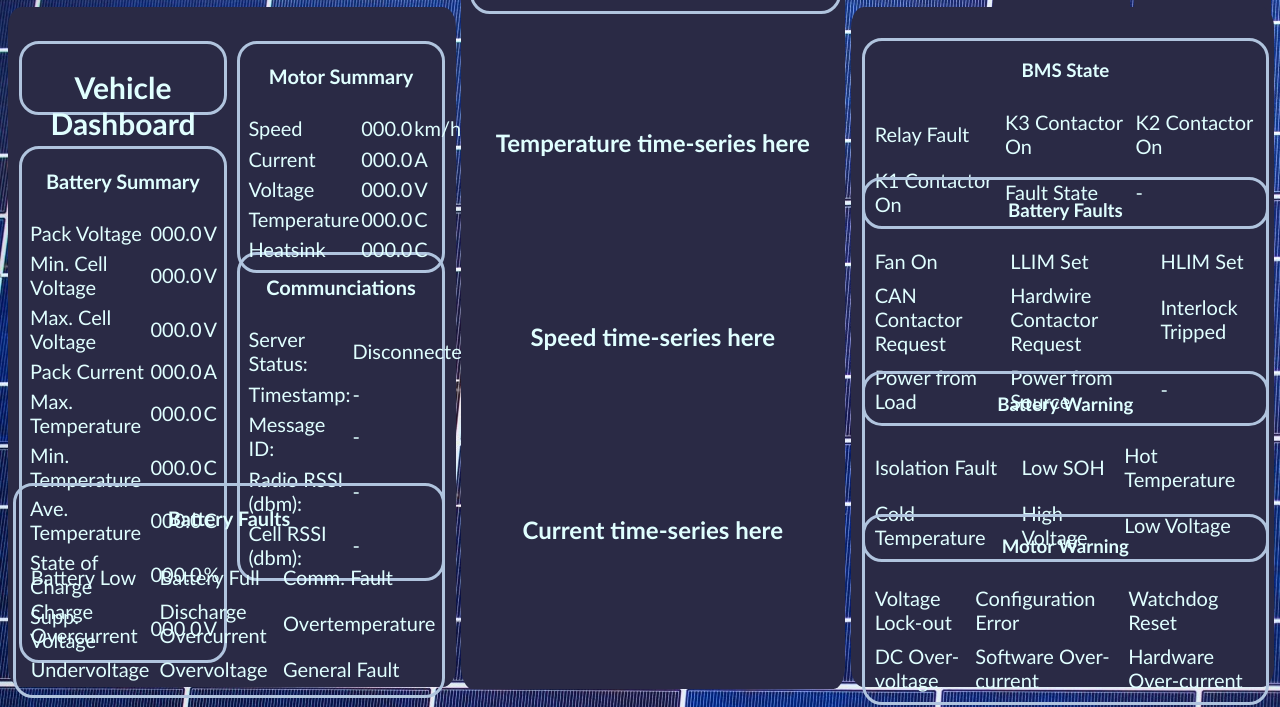
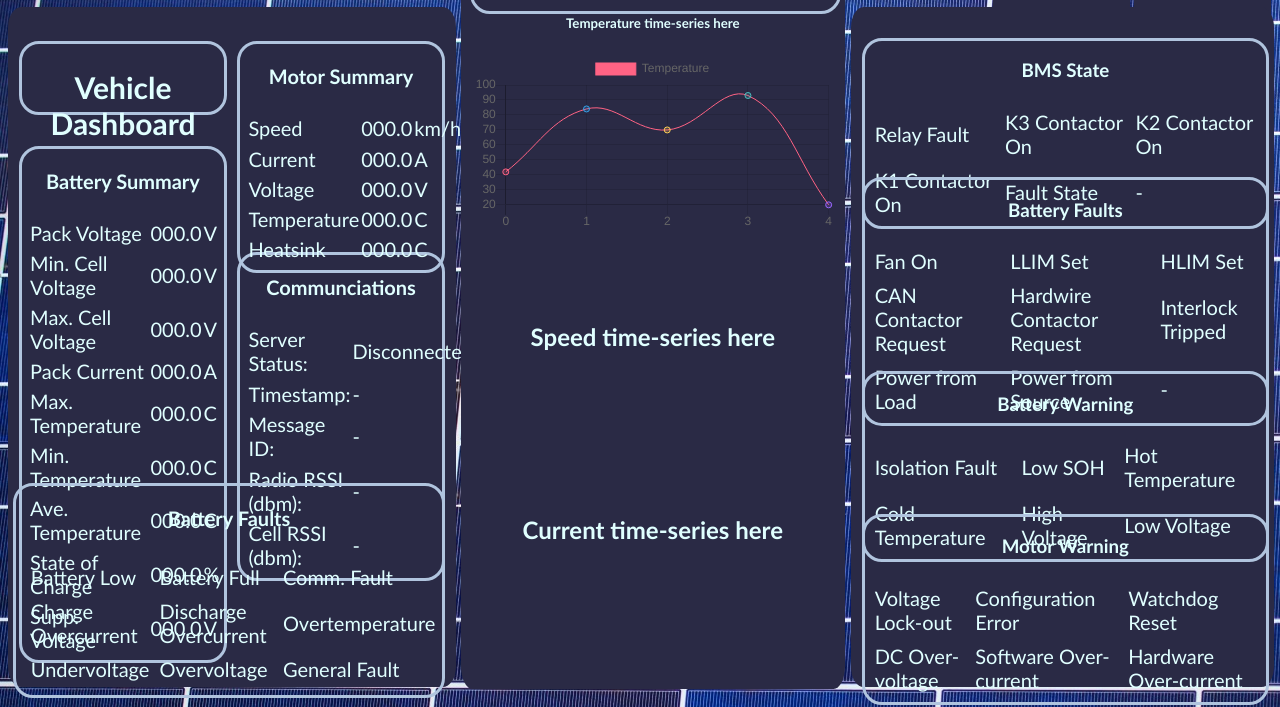
Before and after one commit to UBC-Solar/Legacy-Telemetry-Interface, a website: page client/index.html in a window 1280 px wide. Shown: the part 93-800 px from the top of the page. Drawn offline with nearby package versions, Linux system fonts and the light colour scheme; no server answers.

Commit message:
Inserted a chart

```diff
--- a/client/css/stylesheet.css
+++ b/client/css/stylesheet.css
@@ -157,7 +157,7 @@ td {
     position: absolute;
     width: 95%;
     height: 20%;
-    top: 25%;
+    top: 10%;
     left: 2.5%;
 
     text-align: center;
--- a/client/index.html
+++ b/client/index.html
@@ -184,7 +184,8 @@
         </div>
 
         <div id="GraphNav-Temp">
-            <h2> Temperature time-series here</h2>
+            <h5> Temperature time-series here</h5>
+            <canvas id="myChart" width="100" height="50"></canvas>
         </div>
 
         <div id="GraphNav-Speed">
@@ -311,6 +312,7 @@
 
     <script src="/socket.io/socket.io.js"></script>
     <script src="js/main.js"></script>
+    <script src="https://cdnjs.cloudflare.com/ajax/libs/Chart.js/2.9.3/Chart.bundle.js"></script>
 
     <script src="js/tabs.js"></script>
 </body>
--- a/client/js/main.js
+++ b/client/js/main.js
@@ -1,6 +1,5 @@
 
 window.onload = function () {
-
     var serverStatus = document.getElementById('server-status');
     var lastTimestamp = document.getElementById('last-timestamp');
     var lastID = document.getElementById('last-id');
@@ -61,6 +60,36 @@ window.onload = function () {
     var softwareOC = document.getElementById('software-overcurrent');
     var hardwareOC = document.getElementById('hardware-overcurrent');
 
+    var ctx = document.getElementById('myChart').getContext('2d');
+    var tempChart = new Chart(ctx, {
+        type: 'line',
+        data: {
+            labels: [],
+            datasets: [{
+                label: 'Temperature',
+                data: [],
+                fill: false,
+                backgroundColor: [
+                    'rgba(255, 99, 132, 0.2)',
+                    'rgba(54, 162, 235, 0.2)',
+                    'rgba(255, 206, 86, 0.2)',
+                    'rgba(75, 192, 192, 0.2)',
+                    'rgba(153, 102, 255, 0.2)',
+                    'rgba(255, 159, 64, 0.2)'
+                ],
+                borderColor: [
+                    'rgba(255, 99, 132, 1)',
+                    'rgba(54, 162, 235, 1)',
+                    'rgba(255, 206, 86, 1)',
+                    'rgba(75, 192, 192, 1)',
+                    'rgba(153, 102, 255, 1)',
+                    'rgba(255, 159, 64, 1)'
+                ],
+                borderWidth: 1
+            }]
+        },
+    });
+
     var socket = io();
 
     socket.on(
@@ -80,6 +109,13 @@ window.onload = function () {
             battMaxTemp.innerHTML = data['maxTemp'];
             battMinTemp.innerHTML = data['minTemp'];
             battAveTemp.innerHTML = data['temperature'];
+
+            let chartData = getData(data['temperature'], data['timeStamp']);
+
+            if (chartData.valid) {
+                updateChart(tempChart, chartData.data, chartData.timeStamp);
+            }
+
         }
 
     )
@@ -482,4 +518,44 @@ window.onload = function () {
         }
     )
 
+    function updateChart(chart, data, timeStamp) {
+        let sizeLabels = chart.data.labels.push(timeStamp);
+        let sizeData = chart.data.datasets[0].data.push(data);
+
+        if (sizeLabels > 10) {
+            chart.data.labels.shift();
+        }
+        if (sizeData > 10) {
+            chart.data.datasets[0].data.shift();
+        }
+
+        chart.update();
+    }
+
+    function getData(data, timeStamp) {
+        let roundedTime = Math.round(parseFloat(timeStamp));
+        let timeDiff = Math.abs(parseFloat(timeStamp) - roundedTime);
+        let valid = false;
+
+        if (timeDiff < 0.005) {
+            valid = true;
+            return {data, timeStamp, valid};
+        }
+
+        return {data, timeStamp, valid};
+    }
+
+    var tempTimeCount = 0;
+
+    setInterval(function() {
+        let data = Math.floor(Math.random() * 100) + 1
+        let chartData = getData(data, tempTimeCount);
+
+        if (chartData.valid) {
+            updateChart(tempChart, chartData.data, chartData.timeStamp);
+        }
+
+        tempTimeCount += 0.5;
+    }, 500);
+
 }
--- a/index.js
+++ b/index.js
@@ -26,7 +26,7 @@ io.on(
         io.emit('introduction');
         console.log("socket connection initialized");
     }
-)
+);
 
 http.createServer(
     (request, response) => {
```
